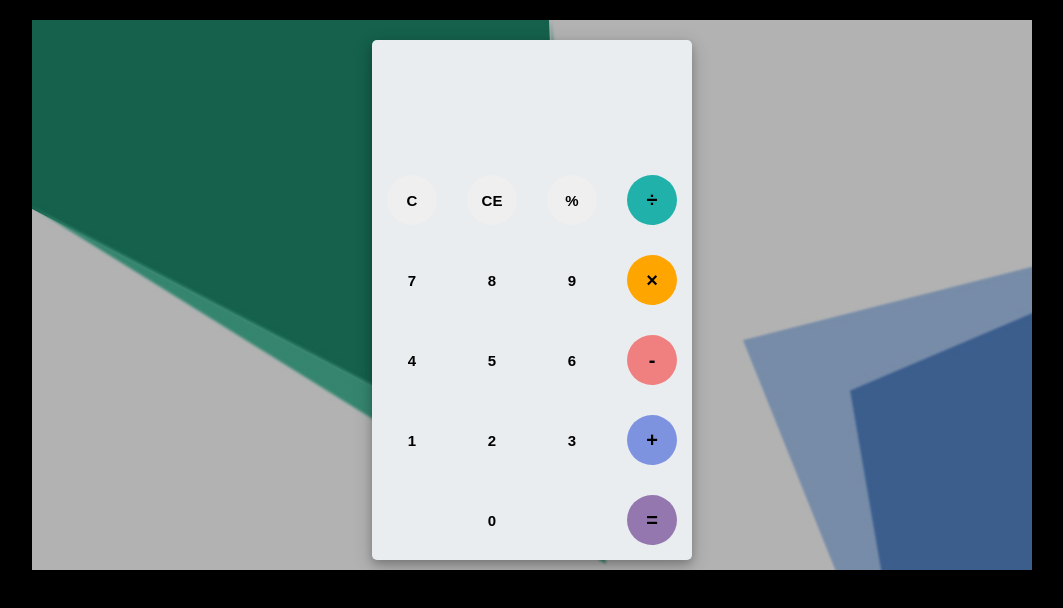
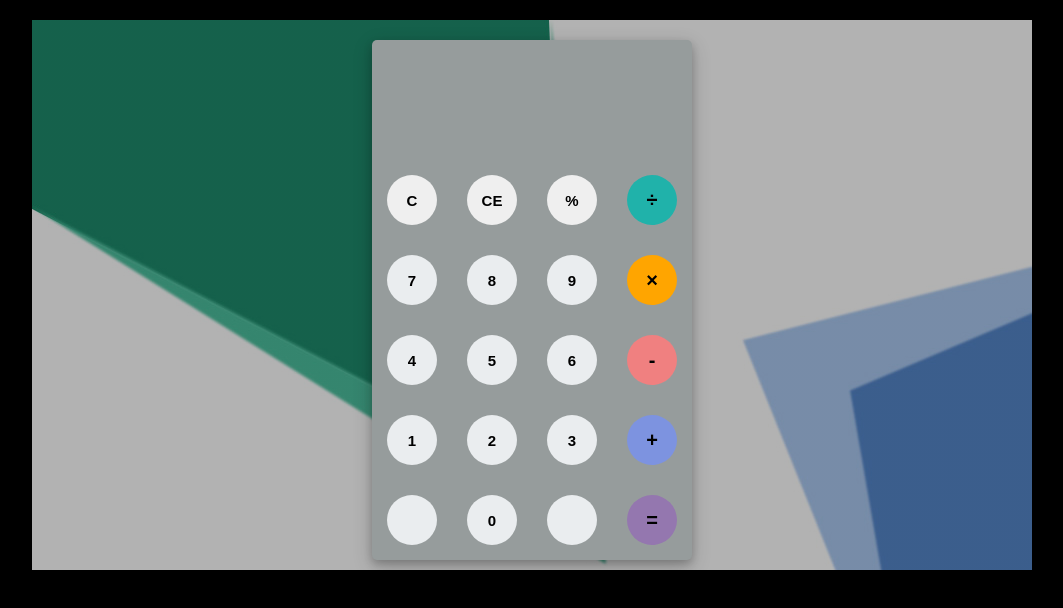
Before and after one commit to abarna-codespot/A-simple-Calculator, a plain HTML site: page index.html in a window 1280 px wide. Shown: the whole page, without its empty margins (108-1171 px from the left). Drawn offline with Linux system fonts and the light colour scheme.

Commit message:
Update style.css

```diff
--- a/style.css
+++ b/style.css
@@ -11,7 +11,7 @@ body{
 #calculator{
 	width: 320px;
 	height: 520px;
-	background-color: #eaedef;
+	background-color: #969c9c;
 	margin: 0 auto;
 	top: 20px;
 	position: relative;
```
